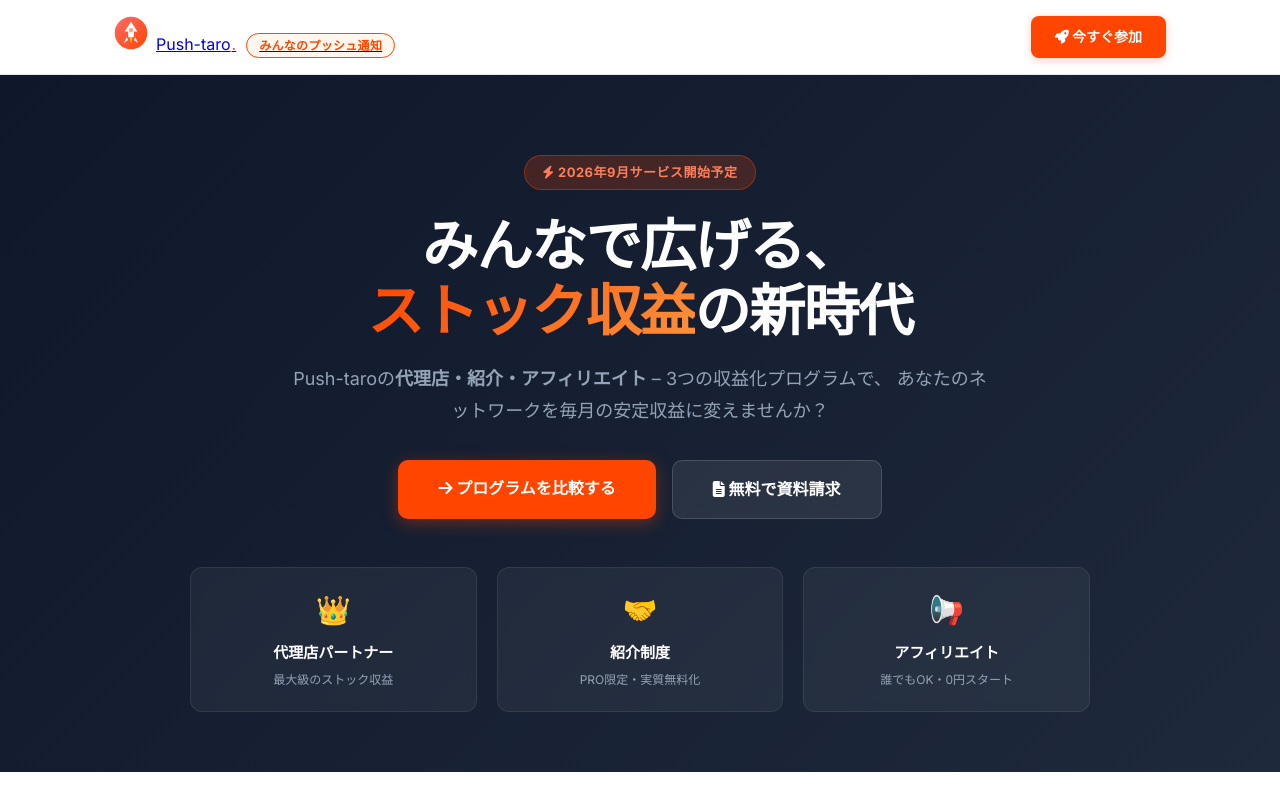
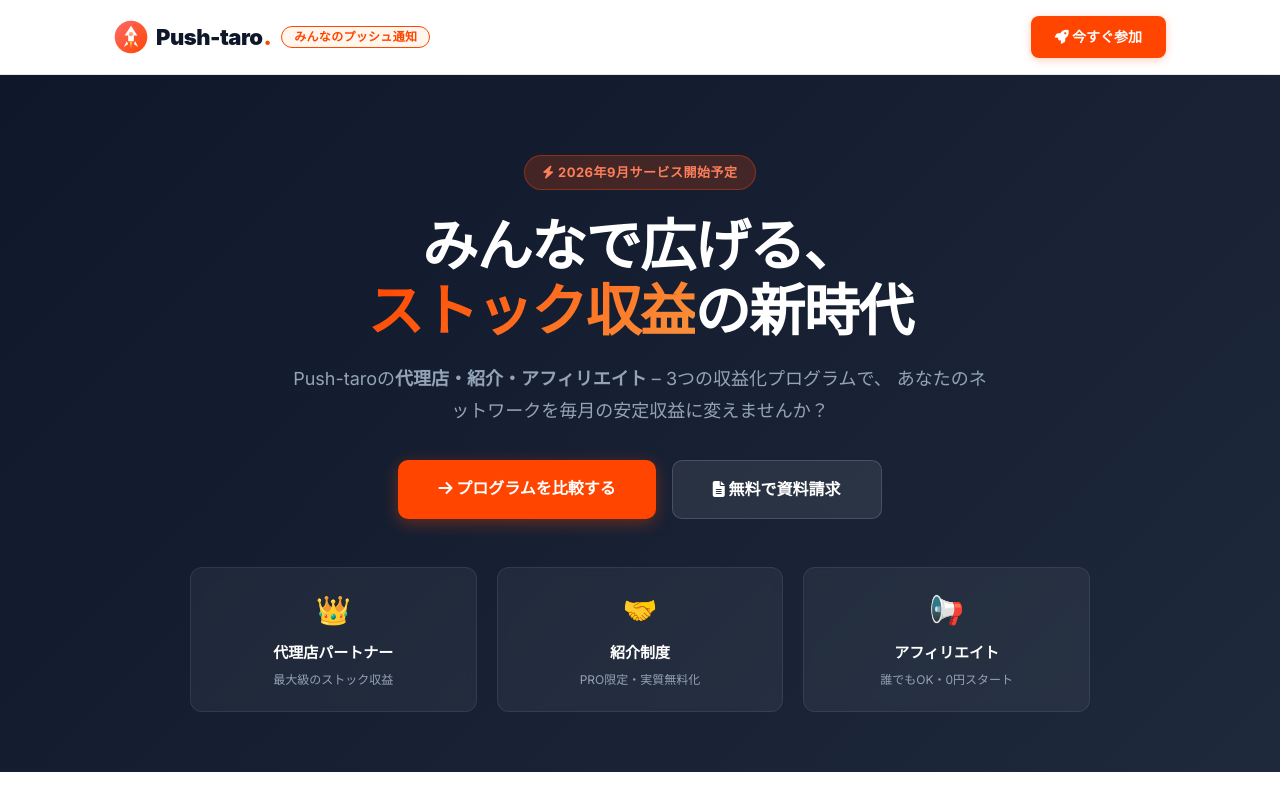
Before and after one commit to thellcishii-lang/push-taro, a Next.js app: page /partners in a window 1280 px wide. Shown: the top 800 px of the page. Built offline with nearby package versions, Linux system fonts and the light colour scheme.

Commit message:
Update BrandLogo.tsx

```diff
--- a/components/BrandLogo.tsx
+++ b/components/BrandLogo.tsx
@@ -7,19 +7,39 @@ interface BrandLogoProps {
   taglineStyle?: 'plain' | 'badge';
 }
 
-// LP (app/page.tsx) のロゴと完全一致させる
 export default function BrandLogo({
   tagline = '実店舗のためのPush通知CRM',
   className,
   taglineStyle = 'plain',
 }: BrandLogoProps) {
   return (
-    <Link href="/" className={`brand-logo${className ? ` ${className}` : ''}`}>
+    <Link
+      href="/"
+      className={className}
+      style={{
+        display: 'flex',
+        alignItems: 'center',
+        fontFamily:
+          '-apple-system, BlinkMacSystemFont, "Segoe UI", Roboto, "Helvetica Neue", Arial, "Noto Sans JP", sans-serif',
+        fontSize: '22px',
+        fontWeight: 900,
+        color: '#0f172a',
+        letterSpacing: '-0.5px',
+        textDecoration: 'none',
+        lineHeight: 1,
+      }}
+    >
+      {/* ロケットマーク */}
       <svg
-        className="brand-logo-mark"
         viewBox="0 0 48 48"
         fill="none"
         xmlns="http://www.w3.org/2000/svg"
+        style={{
+          width: '34px',
+          height: '34px',
+          flexShrink: 0,
+          marginRight: '8px',
+        }}
       >
         <defs>
           <linearGradient
@@ -41,62 +61,39 @@ export default function BrandLogo({
         <path d="M30 30 L34 38 L28 34 Z" fill="#ffffff" />
         <path d="M22 30 L24 40 L26 30 Z" fill="#fbbf24" />
       </svg>
-      Push-taro<span className="brand-logo-dot">.</span>
+
+      {/* Push-taro ロゴ文字 */}
+      <span style={{ color: '#0f172a' }}>Push-taro</span>
+      <span style={{ color: '#ff4500', marginLeft: '1px' }}>.</span>
+
+      {/* タグライン */}
       {tagline && (
-        <small className={`brand-logo-tagline ${taglineStyle === 'badge' ? 'is-badge' : ''}`}>
+        <small
+          style={
+            taglineStyle === 'badge'
+              ? {
+                  fontSize: '12px',
+                  fontWeight: 800,
+                  color: '#ff4500',
+                  background: '#fff7ed',
+                  border: '1.5px solid #ff4500',
+                  padding: '4px 12px',
+                  borderRadius: '20px',
+                  marginLeft: '10px',
+                  letterSpacing: '0.3px',
+                }
+              : {
+                  fontSize: '11px',
+                  fontWeight: 600,
+                  color: '#64748b',
+                  letterSpacing: 0,
+                  marginLeft: '8px',
+                }
+          }
+        >
           {tagline}
         </small>
       )}
-      <style jsx>{`
-        .brand-logo {
-          display: flex;
-          align-items: center;
-          font-size: 22px;
-          font-weight: 900;
-          color: #0f172a;
-          letter-spacing: -0.5px;
-          text-decoration: none;
-        }
-        .brand-logo-mark {
-          width: 34px;
-          height: 34px;
-          flex-shrink: 0;
-          margin-right: 8px;
-        }
-        .brand-logo-dot {
-          color: #ff4500;
-          margin-left: 1px;
-        }
-        .brand-logo-tagline {
-          font-size: 11px;
-          font-weight: 600;
-          color: #64748b;
-          letter-spacing: 0;
-          margin-left: 8px;
-        }
-        .brand-logo-tagline.is-badge {
-          font-size: 12px;
-          font-weight: 800;
-          color: #ff4500;
-          background: #fff7ed;
-          border: 1.5px solid #ff4500;
-          padding: 4px 12px;
-          border-radius: 20px;
-          margin-left: 10px;
-          letter-spacing: 0.3px;
-        }
-        @media (max-width: 640px) {
-          .brand-logo { font-size: 18px; }
-          .brand-logo-mark { width: 28px; height: 28px; margin-right: 6px; }
-          .brand-logo-tagline { display: none; }
-          .brand-logo-tagline.is-badge {
-            display: inline-block;
-            font-size: 10px;
-            padding: 3px 8px;
-            margin-left: 6px;
-          }
-        }
-      `}</style>
     </Link>
   );
 }
```
